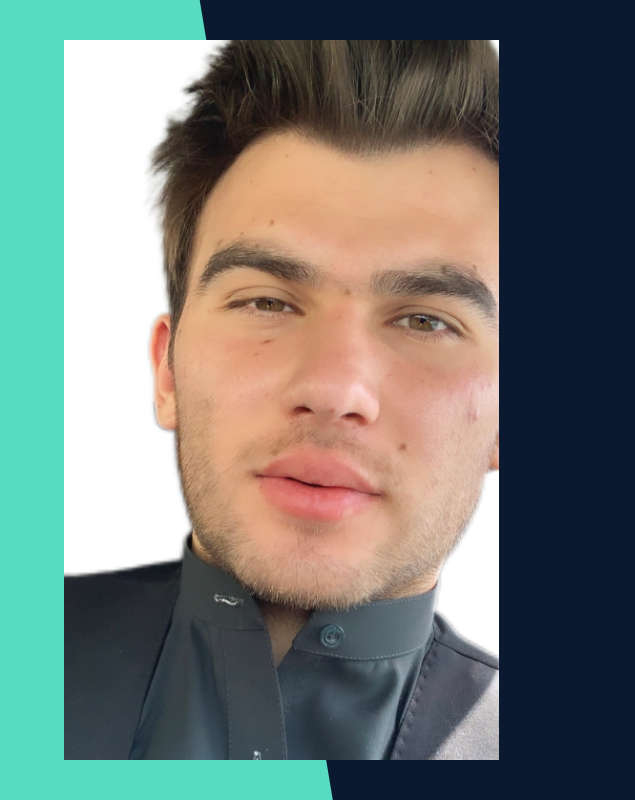
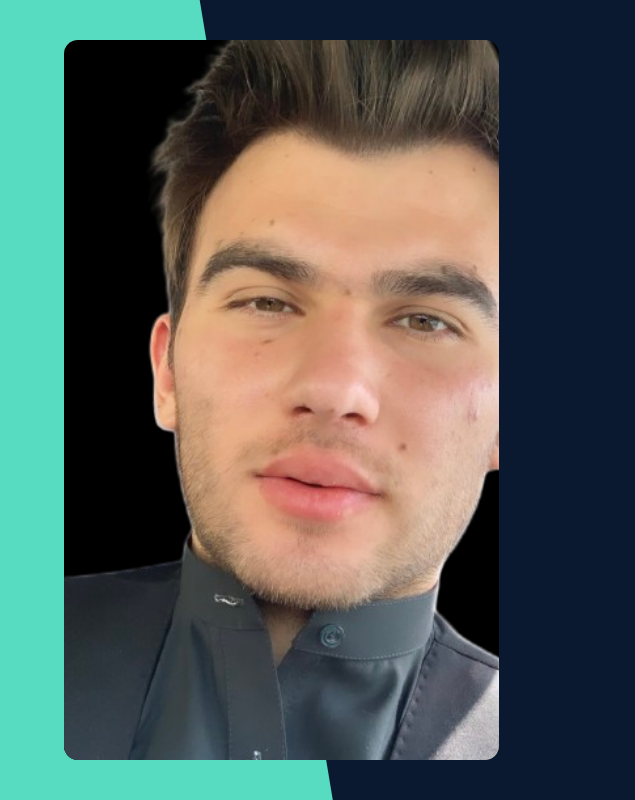
Before and after one commit to WRamin/WRamin.github.io, a plain HTML site: page index.html in a window 1280 px wide. Shown: the full height of the page, 0-635 px from the left. Drawn offline with Linux system fonts and the light colour scheme.

Commit message:
changed the image border radius and fixed the background into being black

```diff
--- a/index.html
+++ b/index.html
@@ -17,7 +17,7 @@
             <div class="left-header">
                 <div class="header-shape"></div>
                     <div class="image">
-                        <img src="images/IMG_6419.jpg" alt="">
+                        <img src="images/IMG_6419-removebg-preview.png" alt="">
                     </div>
             </div>
             <div class="right-header">
--- a/styles.scss
+++ b/styles.scss
@@ -173,9 +173,10 @@ section {
             height: 90%;
             width: 68%;
             margin-left: 4rem;
-            background-color: black;
+            background-color: var(--color-black);
             transition: var(--transition-1);
             img {
+                border-radius: var(--br-sm-2);
                 height: 100%;
                 width: 100%;
                 object-fit: cover;
```
Also changed, not shown: images/IMG_6419-removebg-preview.png (added), images/IMG_6419.jpg (deleted), styles.css, 2 other files.
